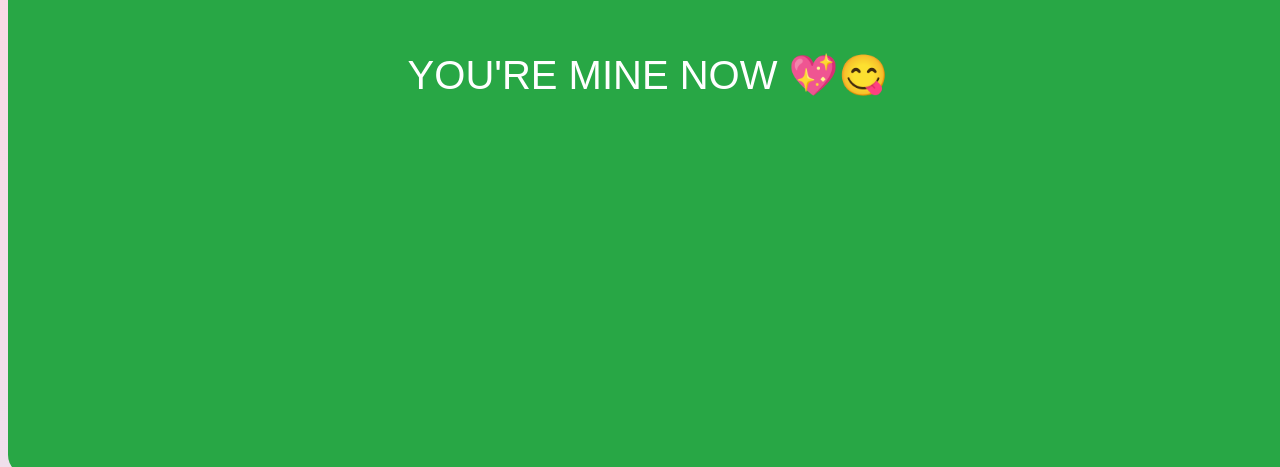
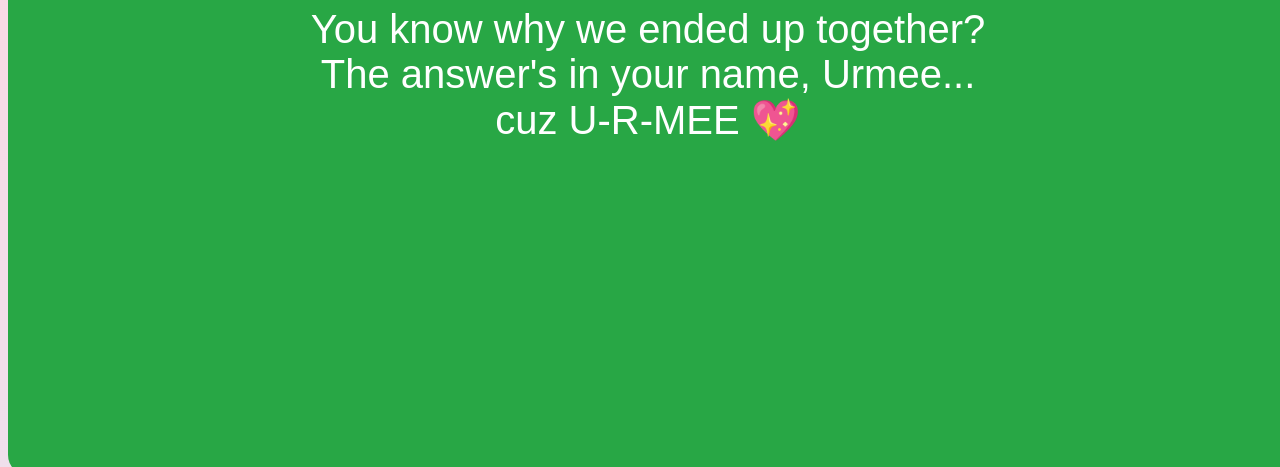
Before and after one commit to subhabratanath/proj-urmee, a plain HTML site: page index.html in a window 1280 px wide. Both pictures are taken after a click on the button "Yes 💖". Shown: the part 333-800 px from the top of the page. Drawn offline with Linux system fonts and the light colour scheme.

Commit message:
Update index.html

```diff
--- a/index.html
+++ b/index.html
@@ -164,7 +164,13 @@ document.getElementById("yesBtn").onclick = function() {
     this.style.width = "100vw";
     this.style.height = "100vh";
     this.style.fontSize = "40px";
-        this.innerText = "YOU'RE MINE NOW 💖😋";
+    this.innerText = "YOU'RE MINE NOW 💖😈";
+
+    // 💌 Second message after delay
+    setTimeout(() => {
+        this.innerText = "You know why we ended up together?\nThe answer's in your name, Urmee...\ncuz U-R-MEE 💖";
+    }, 2000);
+
 }, 700);
 };
 
```
Lines whose indentation alone changed are shown as unchanged.
